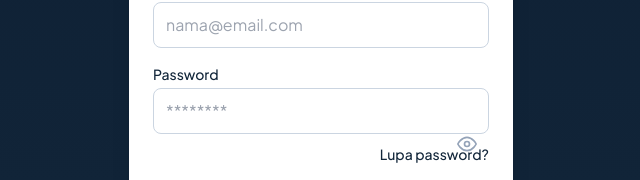
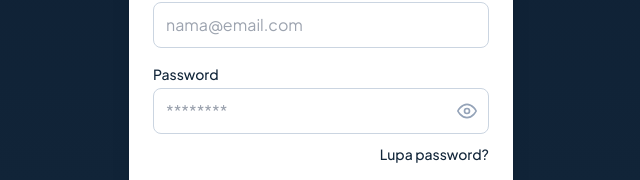
Before and after one commit to Djebod/crm-aston, a Next.js app: page / in a window 1280 px wide. Shown: the part 384-564 px from the top of the page, without its empty margins (319-959 px from the left). Built offline with nearby package versions, Linux system fonts and the light colour scheme.

Commit message:
Fix tailwind content: sertakan folder components (perbaiki logo raksasa)

```diff
--- a/tailwind.config.js
+++ b/tailwind.config.js
@@ -1,6 +1,9 @@
 /** @type {import('tailwindcss').Config} */
 module.exports = {
-  content: ["./app/**/*.{js,jsx}"],
+  content: [
+    "./app/**/*.{js,jsx}",
+    "./components/**/*.{js,jsx}",
+  ],
   theme: {
     extend: {},
   },
```
Also changed, not shown: 1 other file (tests, documents, lock files or other folders).
